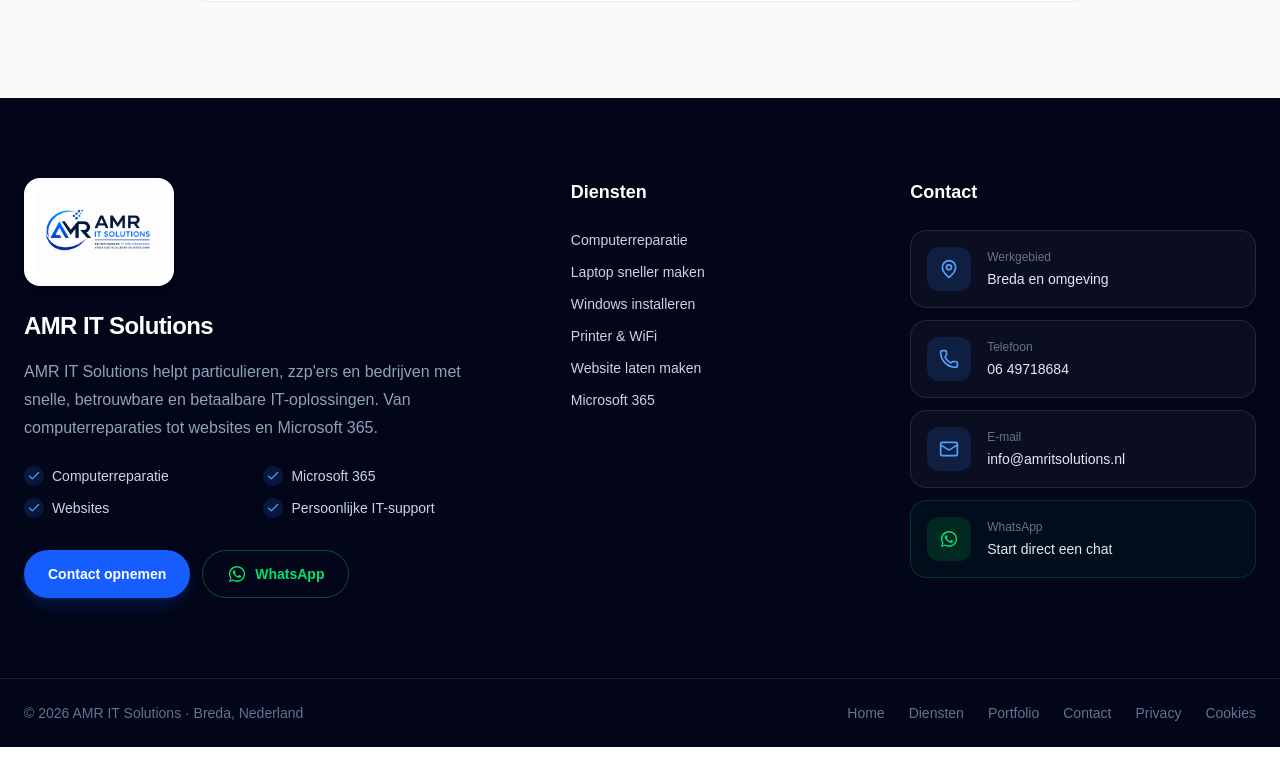
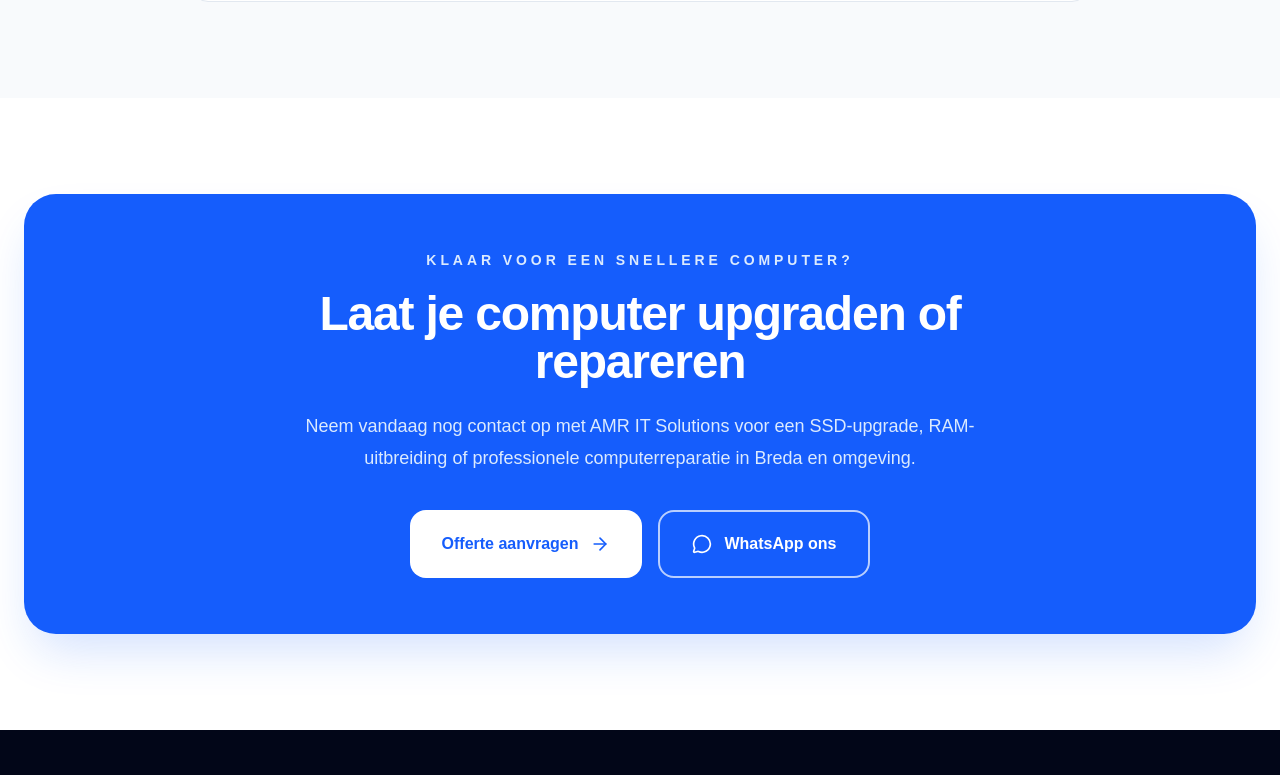
Before and after one commit to amritsolutions/amr-it-solutions, a Next.js app: page /computer-upgrade-reparatie in a window 1280 px wide. Shown: the part 3405-4180 px from the top of the page. Before the commit the page ends 4152 px from the top, so only its background shows below. Built offline with nearby package versions, Linux system fonts and the light colour scheme.

Commit message:
it support breda

```diff
--- a/app/computer-upgrade-reparatie/page.tsx
+++ b/app/computer-upgrade-reparatie/page.tsx
@@ -3,6 +3,7 @@ import ComputerUpgradeHero from "@/components/ComputerUpgradeHero";
 import ComputerUpgradeServices from "@/components/ComputerUpgradeServices";
 import ComputerUpgradeWhy from "@/components/ComputerUpgradeWhy";
 import ComputerUpgradeFAQ from "@/components/ComputerUpgradeFAQ";
+import ComputerUpgradeCTA from "@/components/ComputerUpgradeCTA";
 
 export const metadata: Metadata = {
   title: "Computer Upgrade & Reparatie Breda | AMR IT Solutions",
@@ -17,6 +18,7 @@ export default function ComputerUpgradePage() {
       <ComputerUpgradeServices />
       <ComputerUpgradeWhy />
       <ComputerUpgradeFAQ />
+      <ComputerUpgradeCTA />
     </main>
   );
 }
--- /dev/null
+++ b/components/ComputerUpgradeCTA.tsx
@@ -0,0 +1,46 @@
+import Link from "next/link";
+import { ArrowRight, MessageCircle } from "lucide-react";
+import { WHATSAPP_URL } from "@/lib/whatsapp";
+
+export default function ComputerUpgradeCTA() {
+  return (
+    <section className="px-6 py-24">
+      <div className="mx-auto max-w-7xl">
+        <div className="overflow-hidden rounded-[2rem] bg-blue-600 px-8 py-14 text-center text-white shadow-2xl shadow-blue-600/20 sm:px-12 lg:px-20">
+          <p className="text-sm font-extrabold uppercase tracking-[0.28em] text-blue-100">
+            Klaar voor een snellere computer?
+          </p>
+
+          <h2 className="mx-auto mt-5 max-w-3xl text-3xl font-extrabold tracking-tight sm:text-4xl lg:text-5xl">
+            Laat je computer upgraden of repareren
+          </h2>
+
+          <p className="mx-auto mt-6 max-w-2xl text-lg leading-8 text-blue-100">
+            Neem vandaag nog contact op met AMR IT Solutions voor een SSD-upgrade,
+            RAM-uitbreiding of professionele computerreparatie in Breda en omgeving.
+          </p>
+
+          <div className="mt-9 flex flex-col justify-center gap-4 sm:flex-row">
+            <Link
+              href="/#contact"
+              className="inline-flex items-center justify-center gap-3 rounded-2xl bg-white px-8 py-5 font-bold text-blue-600 transition-all duration-300 hover:-translate-y-1 hover:shadow-xl"
+            >
+              Offerte aanvragen
+              <ArrowRight className="h-5 w-5" />
+            </Link>
+
+            <a
+              href={WHATSAPP_URL}
+              target="_blank"
+              rel="noopener noreferrer"
+              className="inline-flex items-center justify-center gap-3 rounded-2xl border-2 border-white/70 px-8 py-5 font-bold text-white transition-all duration-300 hover:-translate-y-1 hover:bg-white hover:text-blue-600"
+            >
+              <MessageCircle className="h-5 w-5" />
+              WhatsApp ons
+            </a>
+          </div>
+        </div>
+      </div>
+    </section>
+  );
+}
```
